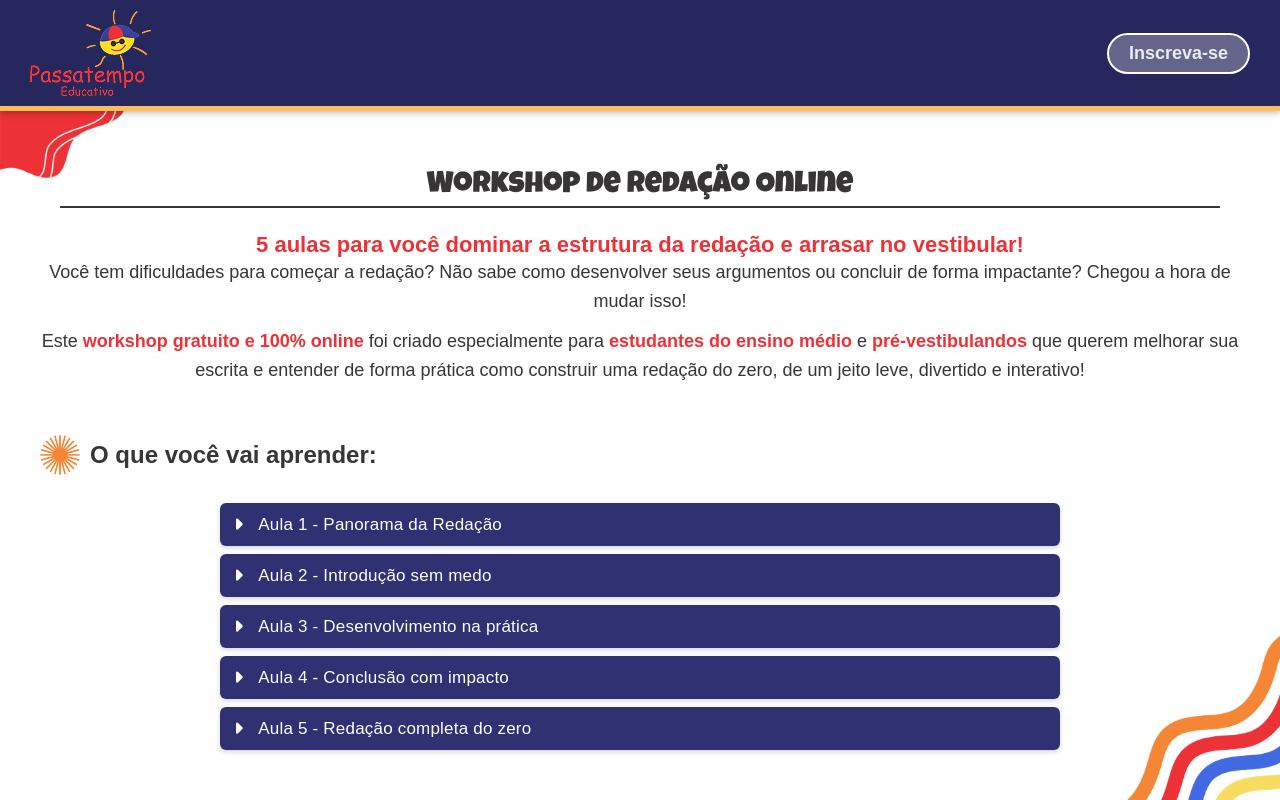
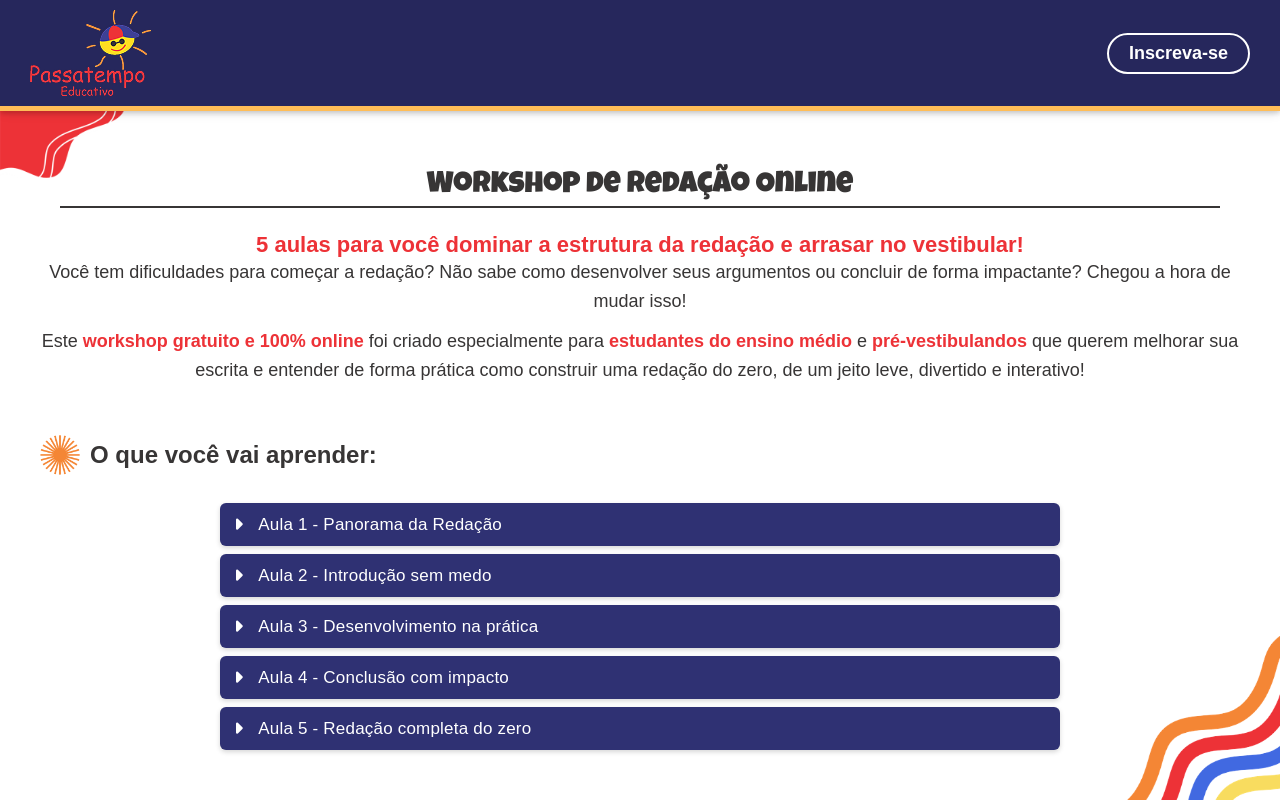
Before and after one commit to JPCRibeiro/Passatempo, a plain HTML site: page index.html in a window 1280 px wide. In both pictures the pointer is over the button "Inscreva-se". Shown: the top 800 px of the page. Drawn offline with Linux system fonts and the light colour scheme.

Commit message:
style changes

```diff
--- a/style.css
+++ b/style.css
@@ -27,7 +27,7 @@ h3 {
 }
 
 ul {
-  padding-left: 1rem;
+  padding-left: 42px;
 }
 
 li {
@@ -78,8 +78,8 @@ header button {
 }
 
 header button:hover {
-  background-color: rgba(255, 255, 255, 0.288);
-  color: rgba(255, 255, 255, 0.87);
+  background-color: #26275c;
+  color: white;
 }
 
 main {
```
